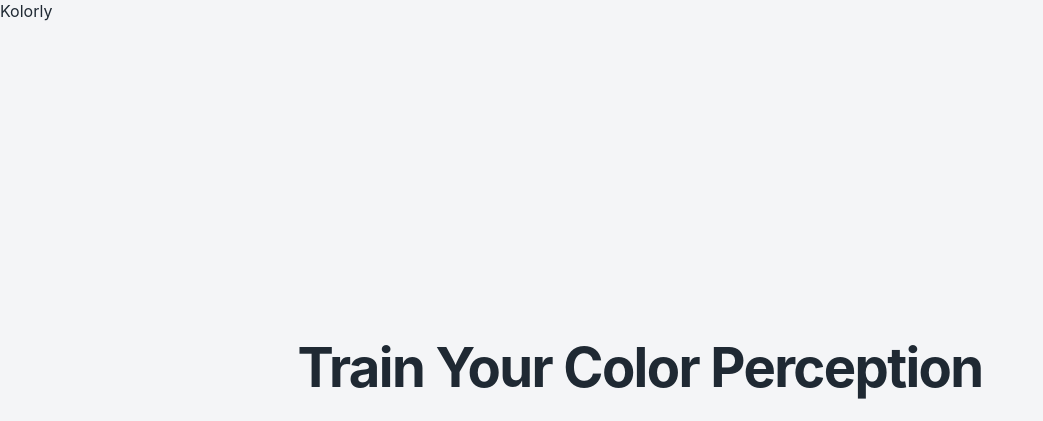
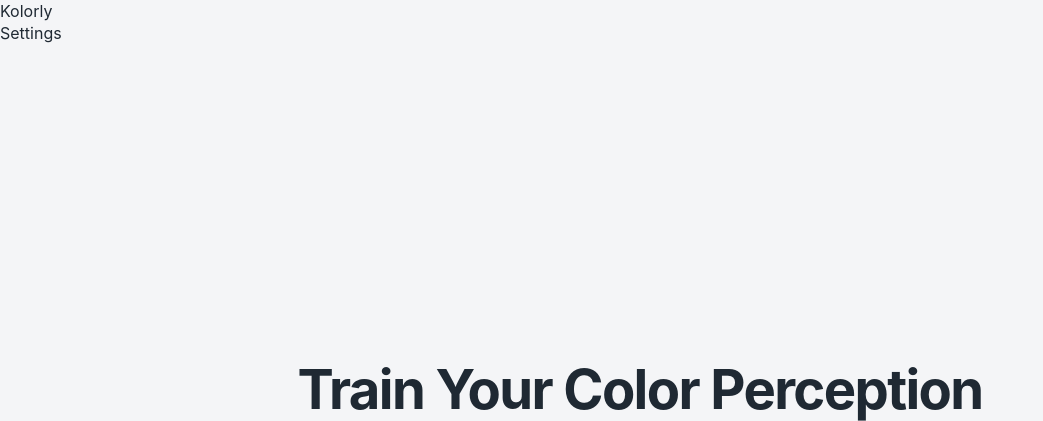
Before and after one commit to edimaudo/Kolorly, a Flask app: page / in a window 1280 px wide. Shown: the top 421 px of the page, without its empty margins (0-1043 px from the left). Run offline with Flask 3, Linux system fonts and the light colour scheme.

Commit message:
Update base.html

```diff
--- a/templates/base.html
+++ b/templates/base.html
@@ -45,6 +45,10 @@
 
                 </a>
 
+                <nav class="header-nav">
+                    <a href="{{ url_for('settings') }}" class="nav-link">Settings</a>
+                </nav>
+
             </div>
 
         </header>
```
